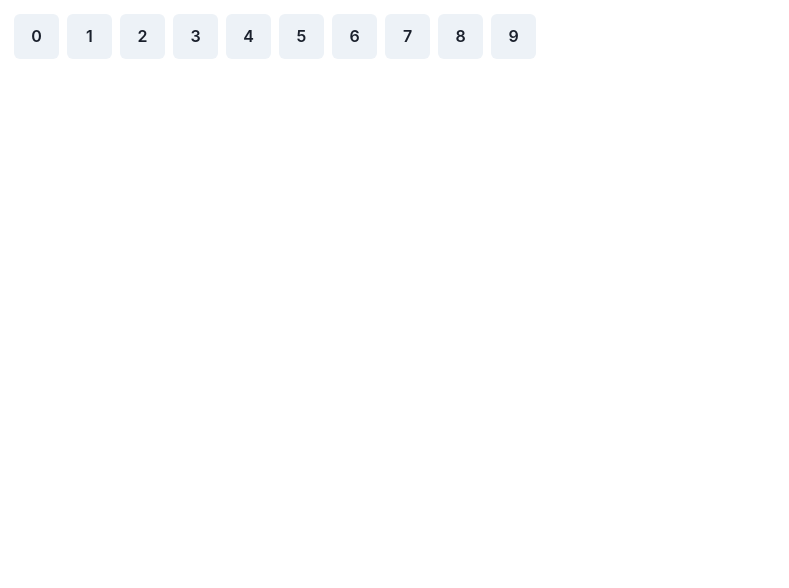
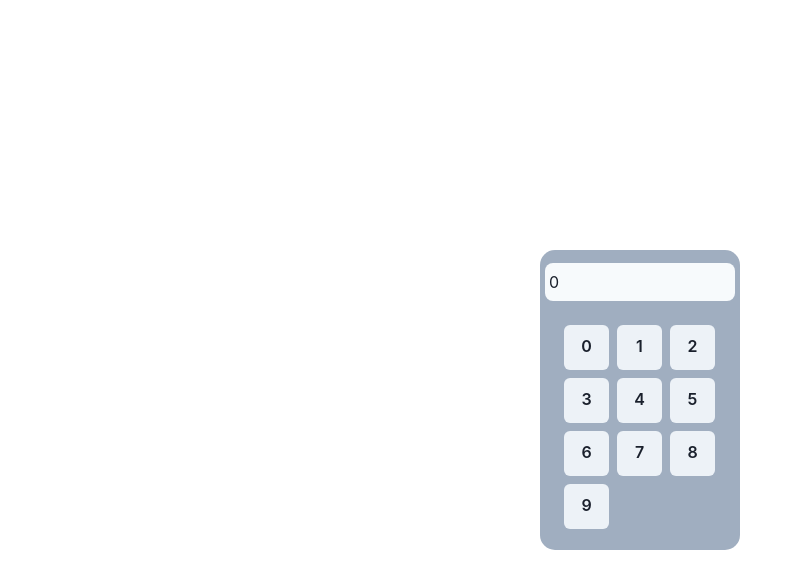
Before and after one commit to AlexanderMenshikoff/React-calculator, a React (Create React App) app: page / in a window 1280 px wide. Shown: the top 588 px of the page, without its empty margins (0-789 px from the left). Built offline with nearby package versions, Linux system fonts and the light colour scheme.

Commit message:
added CalculatorDisplay component instead of Numbers component

```diff
--- a/src/App.js
+++ b/src/App.js
@@ -1,13 +1,18 @@
 import { Box, Text, Button } from "@chakra-ui/react";
 import Numbers from "./components/Numbers";
 import { useState } from "react";
+import CalculatorDisplay from "./components/CalculatorDisplay";
 
 const App = () => {
   const [counts, setCounts] = useState(0);
   const [result, setResult] = useState("");
   return (
     <div className="App">
-      <Numbers counts={counts} result={result} />
+      <CalculatorDisplay
+        counts={counts}
+        result={result}
+        setCounts={setCounts}
+      />
     </div>
   );
 };
```
